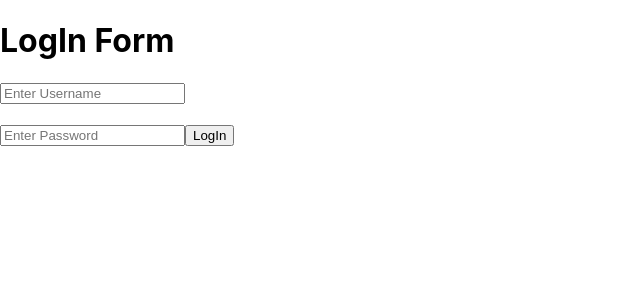
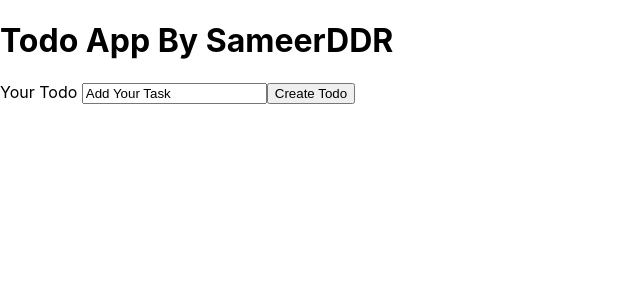
Before and after one commit to sameerddr/React-Tutorial, a React (Create React App) app: page / in a window 1280 px wide. Shown: the top 300 px of the page, without its empty margins (0-640 px from the left). Built offline with nearby package versions, Linux system fonts and the light colour scheme; the HTML template or start-up script is replaced by a standard one.

Commit message:
todo-app

```diff
--- a/src/App.js
+++ b/src/App.js
@@ -14,11 +14,14 @@ import "./App.css";
 // import FunProps from "./FunProps";
 // import Constrructor from "./lifecycle/Constrructor";
 // import Reuse from "./ReuseComponent/Reuse";
-import ValidForm from "./Form-Vald/ValidForm";
+// import ValidForm from "./Form-Vald/ValidForm";
+import Showtodo from "./TodoApp/Showtodo";
+import Todo from "./TodoApp/Todo";
 function App() {
   return (
     <div className="name">
-      <ValidForm />
+      <h1>Todo App By SameerDDR</h1>
+      <Todo></Todo>
     </div>
   );
 }
--- /dev/null
+++ b/src/TodoApp/Showtodo.jsx
@@ -0,0 +1,20 @@
+import React from "react";
+import { useState } from "react";
+function Showtodo(props) {
+  return (
+    <>
+      <h1>{props.task}</h1>
+      <div className="button">
+        <button
+          onClick={() => {
+            props.onSelcet(props.id);
+          }}
+        >
+          Drop Todo
+        </button>
+      </div>
+    </>
+  );
+}
+
+export default Showtodo;
--- /dev/null
+++ b/src/TodoApp/Todo.js
@@ -0,0 +1,53 @@
+import React from "react";
+import { useState } from "react";
+import Showtodo from "./Showtodo";
+function Todo() {
+  const [task, settask] = useState("Add Your Task");
+  const [data, setdata] = useState([]);
+
+  function onChangeHandler(e) {
+    // console.log(e.target.value);
+    settask(e.target.value);
+  }
+
+  function submit(e) {
+    console.log("submit");
+    e.preventDefault();
+    settask("");
+    const newdata = task;
+    setdata([...data, newdata]);
+  }
+  const deleteItem = (a) => {
+    const finalData = data.filter((curEle, index) => {
+      console.log(curEle);
+      console.log(index);
+      console.log(index !== a);
+      return index !== a;
+    });
+    setdata(finalData);
+  };
+
+  // function deleteItem(a, index) {
+  //   console.log(a);
+  //   console.log(index);
+  // }
+
+  return (
+    <>
+      <div className="container">
+        <label>
+          Your Todo{" "}
+          <input type="text" value={task} onChange={onChangeHandler} />
+        </label>
+        <button type="submit" onClick={submit}>
+          Create Todo
+        </button>
+        {data.map((val, index) => {
+          return <Showtodo id={index} task={val} onSelcet={deleteItem} />;
+        })}
+      </div>
+    </>
+  );
+}
+
+export default Todo;
```
